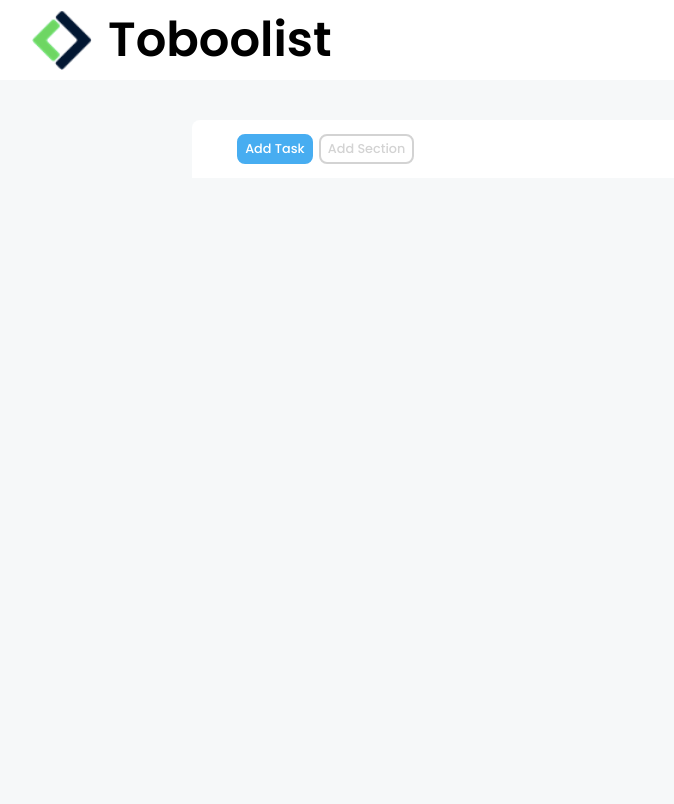
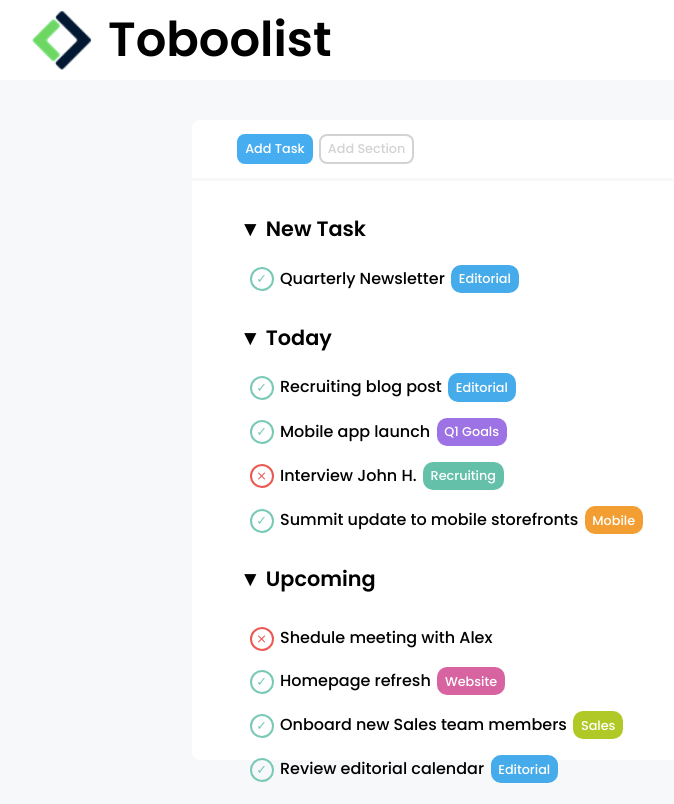
Before and after one commit to SalvatoreCapano/html-css-toboolist, a plain HTML site: page index.html in a window 1280 px wide. Shown: the whole page, without its empty margins (0-674 px from the left). Drawn offline with Linux system fonts and the light colour scheme.

Commit message:
Added List Section Markup and styling

```diff
--- a/css/style.css
+++ b/css/style.css
@@ -81,3 +81,116 @@ button{
     background: none;
     border: 2px solid currentColor;
 }
+
+/*List section styling*/
+#container main{
+    width: 100%;
+    height: 90.5%;
+    padding: 2em 3em;
+
+    background-color: #fff;
+    border-radius: 0 0 8px 8px;
+}
+
+ul {
+    list-style: none;
+}
+
+.category{
+    margin-bottom: 0.5em;
+}
+
+.category h3{
+    font-weight: 600;
+    font-size: 1.3em;
+    font-weight: 600;
+
+    cursor: pointer;
+}
+
+.category h3::before{
+    content: '\25bc';
+    margin-right: 0.25em;
+}
+
+.taskList{
+    padding: 0.3em 0.2em;
+}
+
+.taskList li{
+    margin: 1em 0;
+}
+
+/*Styling of list'items status icon*/
+.taskList li::before{
+    display: inline-block;
+
+    width: 20px;
+    height:20px;
+
+    border-radius: 50%;
+
+    font-size: 0.8em;
+    line-height: 20px;
+    text-align: center;
+
+    margin: 0 0.5em;
+}
+
+.done::before{
+    content: '\2713';
+    color: #79c9b6;
+    border: 2px solid currentColor;
+}
+
+.notDone::before{
+    content: ' 	\2A2F';
+    color: #eb5952;
+    border: 2px solid currentColor;
+}
+
+/*Styling of list item's tags*/
+.taskList li::after{
+    content: '';
+    display: inline-block;
+    margin-left: 0.5em;
+
+    font-size: 0.8em;
+    color: white;
+    line-height: 25px;
+
+    height: 25px;
+
+    border-radius: 10px;
+    padding: 0.125em 0.6em;
+}
+
+.taskList .editorial::after{
+    content: 'Editorial';
+    background-color: #45abea;
+}
+
+.taskList .q1Goals::after{
+    content: 'Q1 Goals';
+    background-color: #9c72e4;
+}
+
+.taskList .recruiting::after{
+    content: 'Recruiting';
+    background-color: #64c0a9;
+}
+
+.taskList .mobile::after{
+    content: 'Mobile';
+    background-color: #f29e33;
+}
+
+.taskList .website::after{
+    content: 'Website';
+    background-color: #d863a1;
+}
+
+.taskList .sales::after{
+    content: 'Sales';
+    background-color: #b0c926;
+}
--- a/index.html
+++ b/index.html
@@ -26,7 +26,32 @@
         </header>
 
         <main>
-            <!-- List -->
+            <ul>
+                <li class="category">
+                    <h3>New Task</h3>
+                    <ul class="taskList">
+                        <li class="done editorial">Quarterly Newsletter</li>
+                    </ul>
+                </li>
+                <li class="category">
+                    <h3>Today</h3>
+                    <ul class="taskList">
+                        <li class="done editorial">Recruiting blog post</li>
+                        <li class="done q1Goals">Mobile app launch</li>
+                        <li class="notDone recruiting">Interview John H.</li>
+                        <li class="done mobile">Summit update to mobile storefronts</li>
+                    </ul>
+                </li>
+                <li class="category">
+                    <h3>Upcoming</h3>
+                    <ul class="taskList">
+                        <li class="notDone">Shedule meeting with Alex</li>
+                        <li class="done website">Homepage refresh</li>
+                        <li class="done sales">Onboard new Sales team members</li>
+                        <li class="done editorial">Review editorial calendar</li>
+                    </ul>
+                </li>
+            </ul>
         </main>
     </div>
 </body>
```
